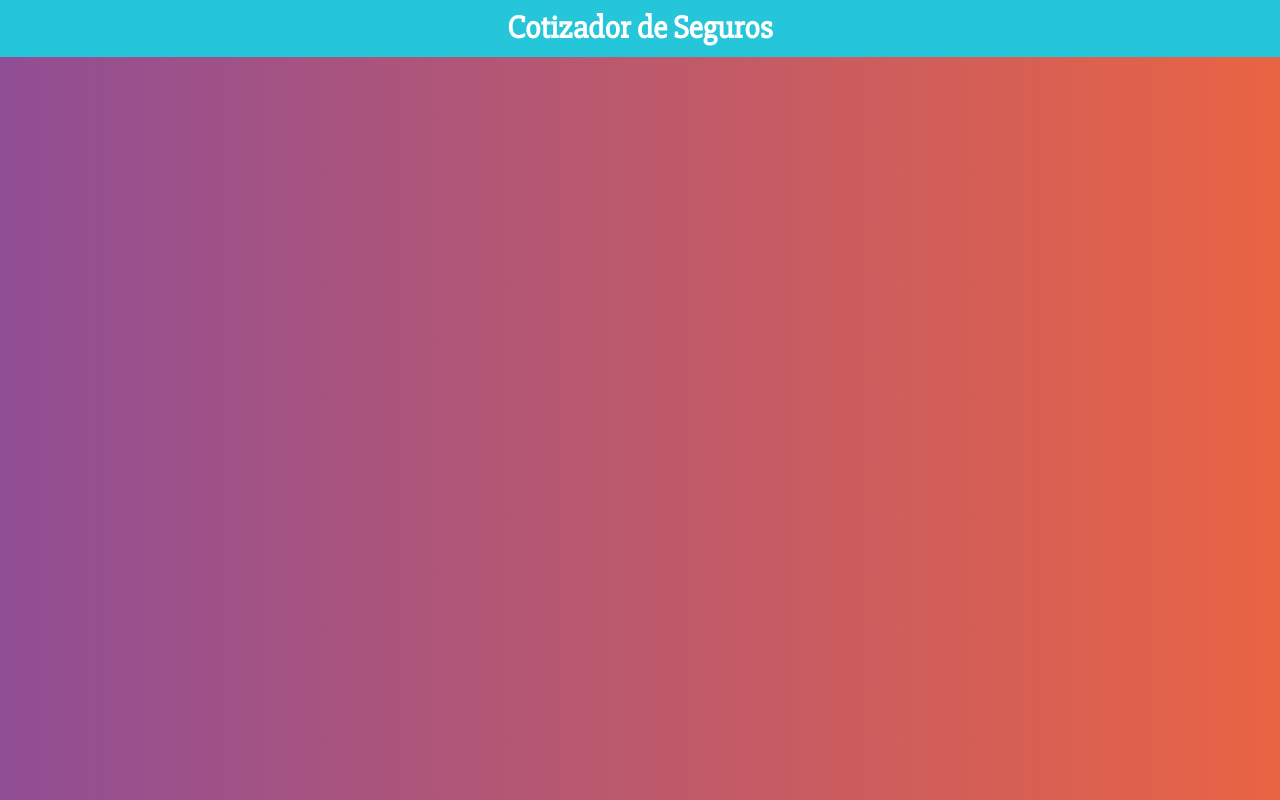
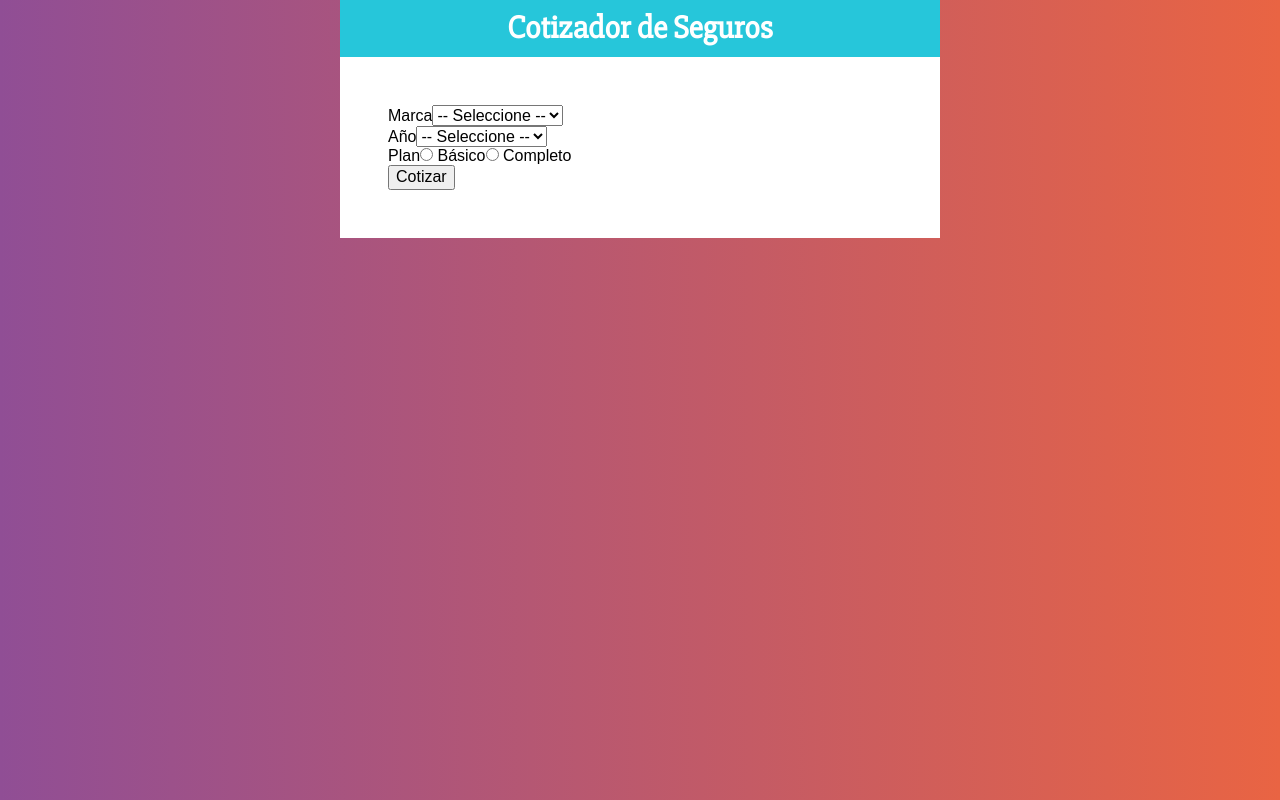
Before and after one commit to Carmelitu/cotizador-seguros-react, a React (Create React App) app: page / in a window 1280 px wide. Built offline with nearby package versions, Linux system fonts and the light colour scheme.

Commit message:
se agrega formulario

```diff
--- a/src/App.js
+++ b/src/App.js
@@ -1,12 +1,29 @@
-import React, { Fragment } from 'react';
+import React from 'react';
 import Header from './components/Header';
+import styled from '@emotion/styled';
+import Formulario from './components/Formulario';
+
+const Contenedor = styled.div`
+  max-width: 600px;
+  margin: 0 auto;
+`
+const ContenedorForm = styled.div`
+  background-color: #FFF;
+  padding: 3rem;
+`
+
 
 
 function App() {
   return (
-    <Fragment>
+    <Contenedor>
       <Header titulo='Cotizador de Seguros' />
-    </Fragment>
+
+      <ContenedorForm>
+        <Formulario />
+      </ContenedorForm>
+
+    </Contenedor>
   );
 }
 
--- /dev/null
+++ b/src/components/Formulario.js
@@ -0,0 +1,53 @@
+import React from 'react';
+
+
+const Formulario = () => {
+    return (
+        <form>
+            <div>
+                <label>Marca</label>
+                <select>
+                    <option value="">-- Seleccione --</option>
+                    <option value="americano">Americano</option>
+                    <option value="europeo">Europeo</option>
+                    <option value="asiatico">Asiatico</option>
+                </select>
+            </div>
+
+            <div>
+                <label>Año</label>
+                    <select>
+                        <option value="">-- Seleccione --</option>
+                        <option value="2021">2021</option>
+                        <option value="2020">2020</option>
+                        <option value="2019">2019</option>
+                        <option value="2018">2018</option>
+                        <option value="2017">2017</option>
+                        <option value="2016">2016</option>
+                        <option value="2015">2015</option>
+                        <option value="2014">2014</option>
+                        <option value="2013">2013</option>
+                        <option value="2012">2012</option>
+                </select>
+            </div>
+
+            <div>
+                <label>Plan</label>
+                <input
+                    type="radio"
+                    name="plan"
+                    value="basico"
+                /> Básico
+                <input
+                    type="radio"
+                    name="plan"
+                    value="completo"
+                /> Completo
+            </div>
+
+            <button type="button">Cotizar</button>
+        </form>
+     );
+}
+
+export default Formulario;
```
